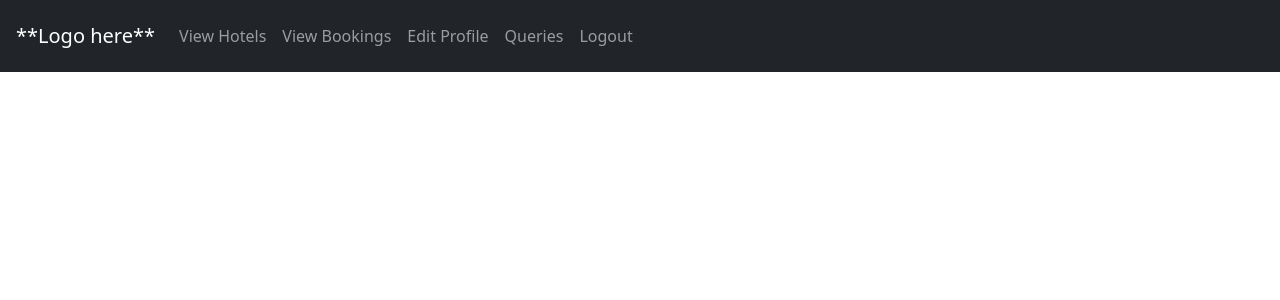
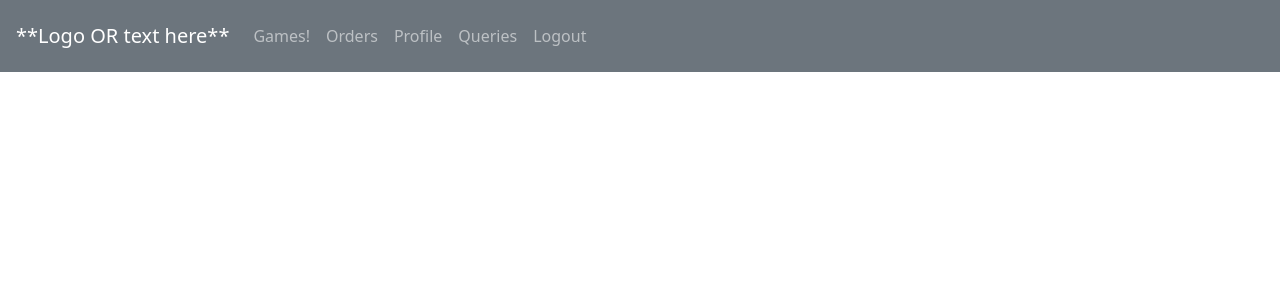
Before and after one commit to JustInTimez/BackendStore, a PHP site: page /partials/header.php in a window 1280 px wide. Shown: the top 300 px of the page. Run offline with PHP 8.4, Linux system fonts and the light colour scheme.

```diff
--- /dev/null
+++ b/logout.php
@@ -0,0 +1,3 @@
+<?php
+session_start();
+include __DIR__. "#";
--- a/partials/header.php
+++ b/partials/header.php
@@ -13,8 +13,8 @@ include __DIR__ . "/head.php";
 
 <header>
     <!-- Navbar -->
-    <nav class="navbar navbar-expand-lg fixed-top navbar-dark bg-dark p-3 text-center">
-        <a class="navbar-brand">**Logo here**</a>
+    <nav class="navbar navbar-expand-lg fixed-top navbar-dark bg-secondary p-3 text-center">
+        <a class="navbar-brand">**Logo OR text here**</a>
         <button class="navbar-toggler text-center" type="button" data-bs-target="#navCollapse" data-bs-toggle="collapse" aria-controls="navCollapse" aria-expanded="false" aria-label="Toggle navigation">
             <span class="navbar-toggler-icon"></span>
         </button>
@@ -23,19 +23,19 @@ include __DIR__ . "/head.php";
 
             <ul class="navbar-nav">
                 <li class="nav-item">
-                    <a class="nav-link" href="./home.php">View Hotels</a>
+                    <a class="nav-link" href="./home.php">Games!</a>
                 </li>
                 <li class="nav-item">
-                    <a class="nav-link" href="./view-bookings.php">View Bookings</a>
+                    <a class="nav-link" href="#">Orders</a>
                 </li>
                 <li class="nav-item">
-                    <a class="nav-link" href="./edit-profile.php">Edit Profile</a>
+                    <a class="nav-link" href="#">Profile</a>
                 </li>
                 <li class="nav-item">
-                    <a class="nav-link" href="./cms.php">Queries</a>
+                    <a class="nav-link" href="#">Queries</a>
                 </li>
                 <li class="nav-item">
-                    <a class="nav-link" href="./logout.php">Logout</a>
+                    <a class="nav-link" href="#">Logout</a>
                 </li>
             </ul>
 
```
Also changed, not shown: index.php (+80 -0 lines), partials/footer.php (+11 -0 lines).
